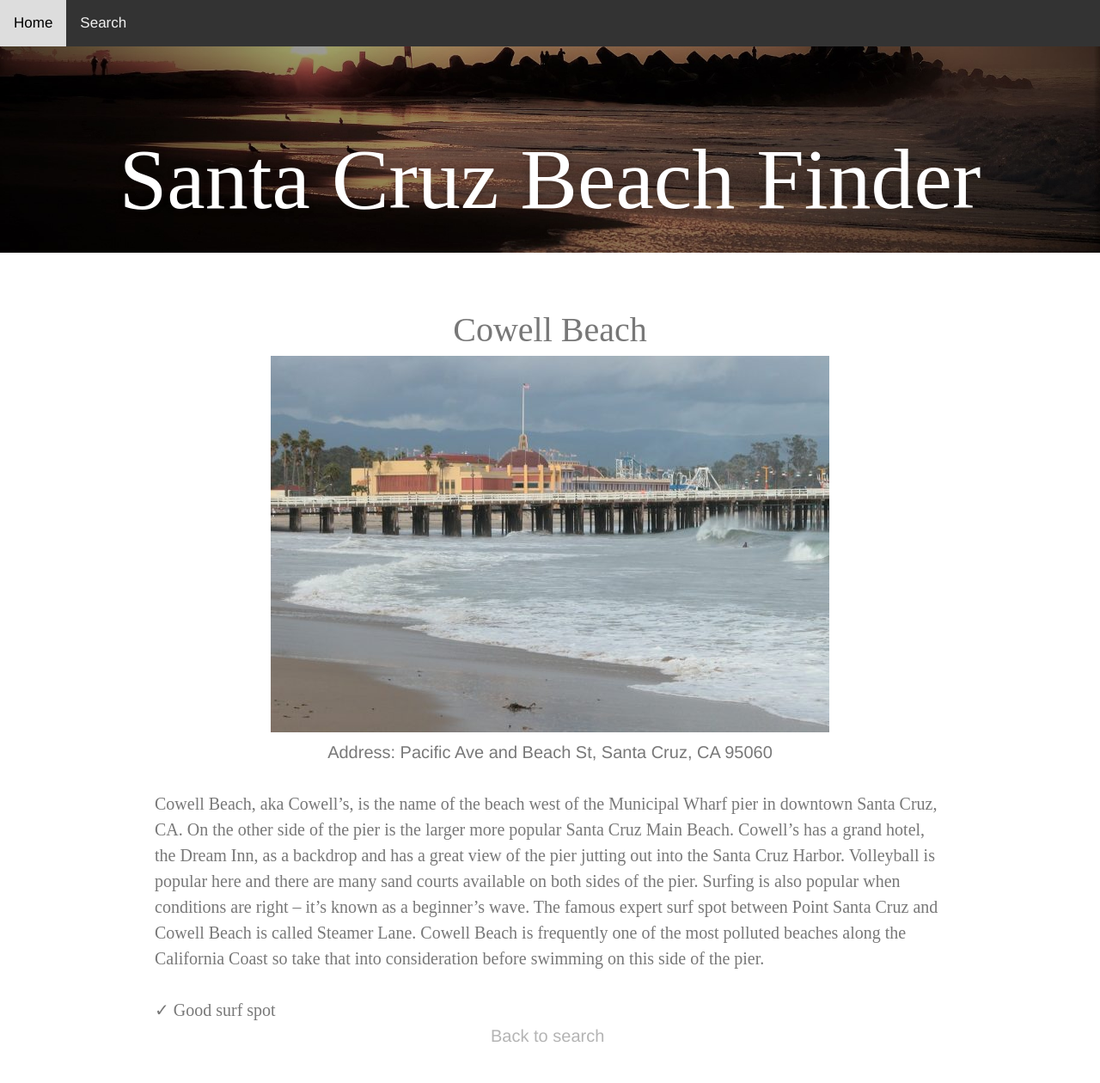
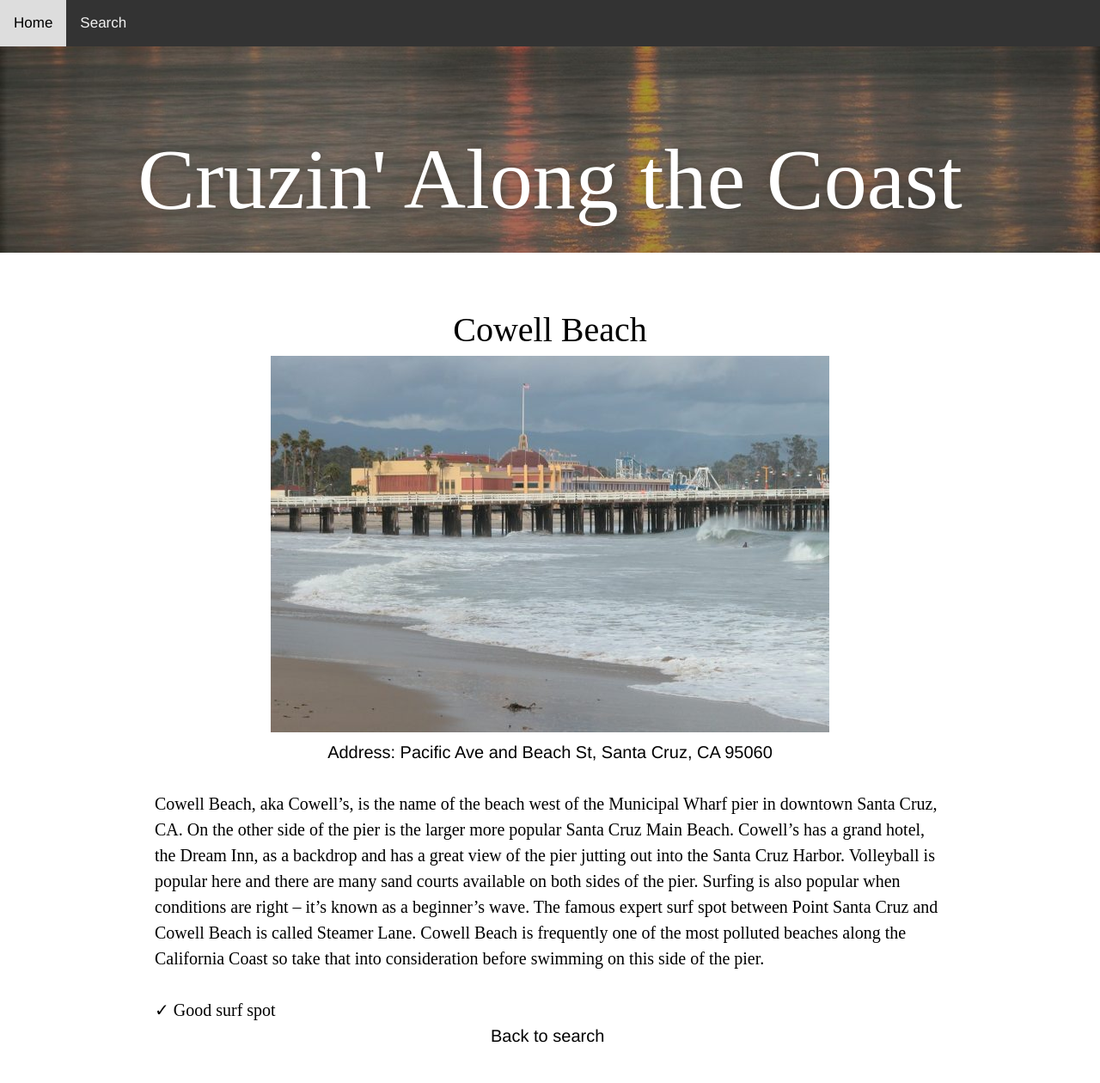
Before and after one commit to remyqpham/SantaCruzBeachFinder, a Django app: page /beaches/1/ in a window 1280 px wide; the page is wider, and only the part inside the window is pictured. Shown: that part at 86% size. Run offline with Django 3.2, Linux system fonts and the light colour scheme; data comes from the database, SQL or seed files in the repository; some web fonts are replaced.

Commit message:
changed some SHIET

```diff
--- a/beaches/static/css/style.css
+++ b/beaches/static/css/style.css
@@ -79,7 +79,7 @@ figcaption{
 ============================================================ */
 body {
   background-color: #b4b4b4;
-  color: #787878;
+  color: #000000;
   font-family: "Cantarell", Helvetica, Arial, "Lucida Grande", sans-serif;
   font-size: 20px;
   line-height: 1.5;
@@ -134,7 +134,7 @@ main {
 ============================================================ */
 a {
   text-decoration: none;
-  color: #b4b4b4;
+  color: #000000;
 }
 
 a:hover {
@@ -246,7 +246,12 @@ section.module.parallax-2{
 }
 
 section.module.beachfinderbg{
-  background-image: url('/static/media/header2filtered.jpg');
+  background-image: url('/static/media/boardwalk.jpg');
+}
+
+section.module.boardwalk{
+
+  background-image: url('/static/media/boardwalk2.jpg');
 }
 
 @media all and (min-width: 600px) {
--- a/beaches/templates/beaches/base.html
+++ b/beaches/templates/beaches/base.html
@@ -3,7 +3,7 @@
 <html>
 	<head>
 		<meta charset="UTF-8">
-		<title>Santa Cruz Beach Finder</title>
+		<title>Cruzin' Along the Coast</title>
 		  <link rel="stylesheet" href="http://fonts.googleapis.com/css?family=Cantarell">
 		<link rel="stylesheet" href="/static/css/style.css">
 	</head>
@@ -20,8 +20,8 @@
 	<body>
 		<div class="wrapper">
 			<main>
-				<section class ="module parallax beachfinderbg partialfill">
-					<h1>Santa Cruz Beach Finder</h1>
+				<section class ="module parallax boardwalk partialfill">
+					<h1>Cruzin' Along the Coast</h1>
 				</section>
 
 				<section class = "module content" id="block content">
--- a/beaches/templates/beaches/details.html
+++ b/beaches/templates/beaches/details.html
@@ -2,46 +2,46 @@
 
 {% block content %}
 
-<h1 align = "center">{{beach.title_text}}</h1>
+<h1 align = "center" style="color:#000000">{{beach.title_text}}</h1>
 
 <div style="text-align: center;">
 	<img src="{{photoURL}}" >
 </div>
 
-<h3 align = "center">Address: {{beach.address_text}}</h3>
+<h3 align = "center" style="color:#000000">Address: {{beach.address_text}}</h3>
 
 <br>
 
-<p>{{beach.description_text}}</p>
+<p style="color:#000000">{{beach.description_text}}</p>
 
 <br>
 
 {% if beach.is_pet_friendly %}
-	<p>✓ Pet-friendly</p>
+	<p style="color:#000000">✓ Pet-friendly</p>
 {% endif %}
 
 {% if beach.is_alcohol_friendly %}
-	<p>✓ Alcohol-friendly</p>
+	<p style="color:#000000">✓ Alcohol-friendly</p>
 {% endif %}
 
 {% if is_open_after_sunset %}
-	<p>✓ Open after suneset</p>
+	<p style="color:#000000">✓ Open after suneset</p>
 {% endif %}
 
 {% if beach.is_bonfire_friendly %}
-	<p>✓ Bonfire-friendly</p>
+	<p style="color:#000000">✓ Bonfire-friendly</p>
 {% endif %}
 
 {% if beach.is_camping_friendly %}
-	<p>✓ Good for camping</p>
+	<p style="color:#000000">✓ Good for camping</p>
 {% endif %}
 
 {% if beach.is_good_for_surfing %}
-	<p>✓ Good surf spot</p>
+	<p style="color:#000000">✓ Good surf spot</p>
 {% endif %}
 
 {% if beach.has_free_parking %}
-	<p>✓ Free parking nearby</p>
+	<p style="color:#000000">✓ Free parking nearby</p>
 {% endif %}
 
 <div class="centered2">
--- a/beaches/templates/beaches/index.html
+++ b/beaches/templates/beaches/index.html
@@ -2,9 +2,9 @@
 
 {% block content %}
 
-<h1 style = "font-size: 40pt" align = "center">Find a beach just for you. </h1>
+<h1 style = "font-size: 40pt; color:#000000" align = "center">Find a beach just for you. </h1>
 <br>
-<p style = "font-size: 25pt" align = "center">With Santa Cruz Beach Finder, you'll find a beach that fits all of your needs.</p>
+<p style = "font-size: 25pt; color:#000000" align = "center">With Santa Cruz Beach Finder, you'll find a beach that fits all of your needs.</p>
 <br>
 <div class="centered">
 	<a class="button green" href="/beaches/search">Find your beach</a>
```
Also changed, not shown: beaches/templates/beaches/results.html (+14 -5 lines), beaches/templates/beaches/search.html (+11 -9 lines), beaches/static/media/boardwalk.jpg (added), beaches/static/media/boardwalk2.jpg (added), beaches/static/media/boardwalk3.jpg (added), beaches/static/media/boardwalk4.jpg (added), beaches/static/media/boardwalk5.jpg (added), beaches/static/media/boardwalk6.PNG (added), beaches/static/media/boardwalk8.png (added), beaches/static/media/boardwalk9.png (added), beaches/static/media/finalheader.jpg (added), 1 other file.
